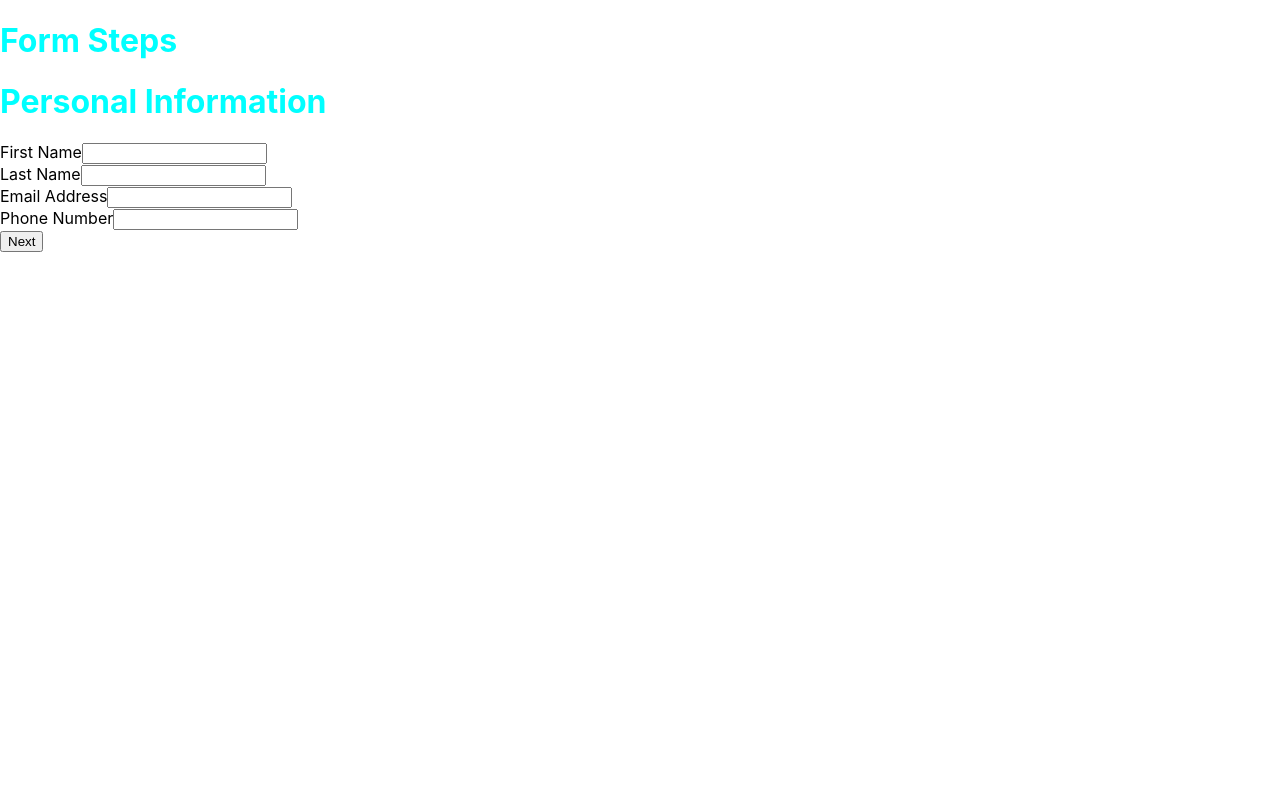
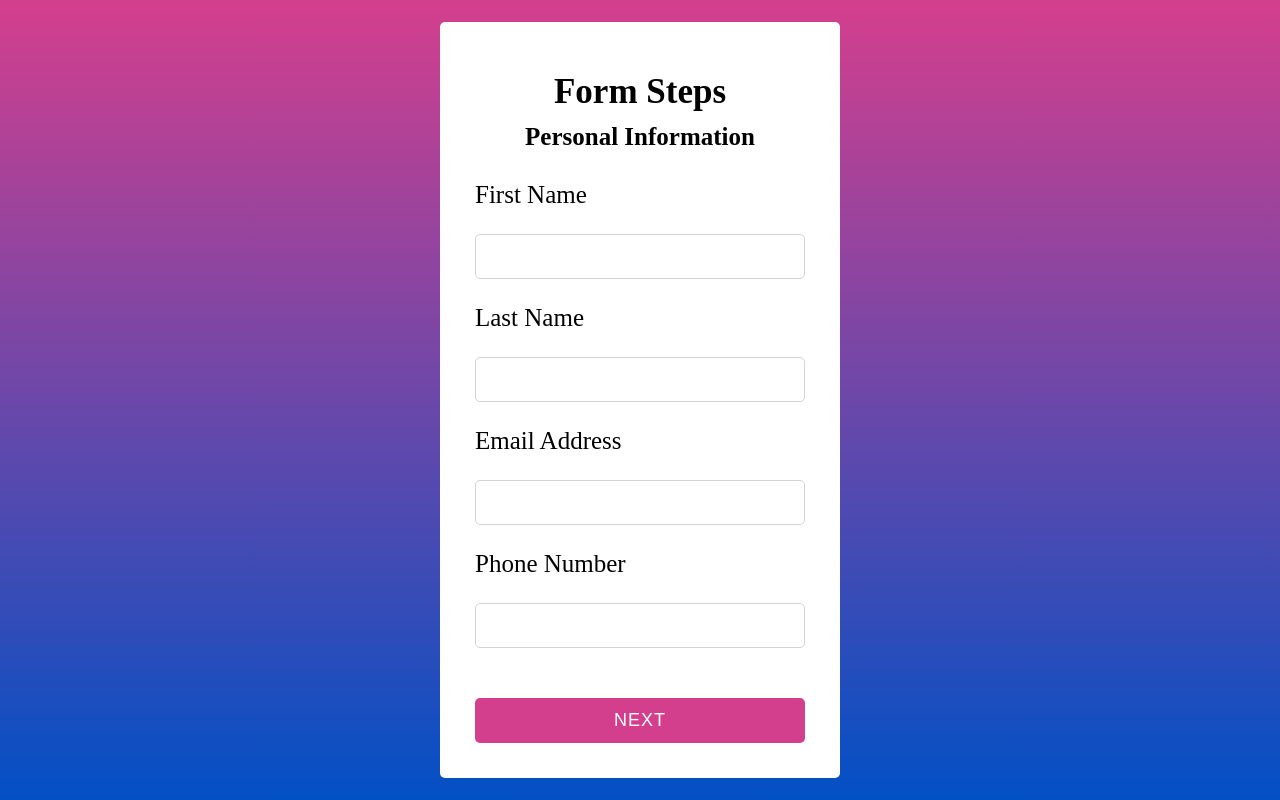
Before and after one commit to Sondos-Amr/React-Multi-Step-Form, a React (Create React App) app: page / in a window 1280 px wide. Built offline with nearby package versions, Linux system fonts and the light colour scheme.

Commit message:
Add styling to the form

```diff
--- a/src/App.jsx
+++ b/src/App.jsx
@@ -52,7 +52,7 @@ export default function App() {
           e.preventDefault();
         }}
       >
-        <h1>Form Steps</h1>
+        <header>Form Steps</header>
 
         {/* step 1 */}
         {step === 1 && (
@@ -92,7 +92,9 @@ export default function App() {
                 }}
               />
             </div>
-            <Btn nameButton="Next" onClick={handleNextStepClick} />
+            <div className="nextBtn-1">
+              <Btn nameButton="Next" onClick={handleNextStepClick} />
+            </div>
           </>
         )}
 
--- a/src/index.css
+++ b/src/index.css
@@ -1,17 +1,62 @@
+* {
+  margin: unset;
+  padding: unset;
+  box-sizing: border-box;
+}
 body {
-  margin: 0;
-  font-family: -apple-system, BlinkMacSystemFont, "Segoe UI", "Roboto", "Oxygen",
-    "Ubuntu", "Cantarell", "Fira Sans", "Droid Sans", "Helvetica Neue",
-    sans-serif;
-  -webkit-font-smoothing: antialiased;
-  -moz-osx-font-smoothing: grayscale;
+  display: flex;
+  align-items: center;
+  justify-content: center;
+  min-height: 100vh;
+  background: -webkit-repeating-linear-gradient(bottom, #0250c5, #d43f8d);
 }
-
-code {
-  font-family: source-code-pro, Menlo, Monaco, Consolas, "Courier New",
-    monospace;
+.form-container {
+  width: 400px;
+  background: #fff;
+  border-radius: 5px;
+  text-align: center;
+  padding: 50px 35px 10px 35px;
 }
-
+header {
+  font-size: 35px;
+  font-weight: 600;
+  margin-bottom: 11px;
+}
 h1 {
-  color: aqua;
+  font-size: 25px;
+  margin: 0 0 30px 0;
 }
+.personalInfo label {
+  display: flex;
+  text-align: start;
+  font-size: 25px;
+  font-weight: 500;
+}
+.personalInfo input {
+  height: 45px;
+  width: 330px;
+  margin: 25px 0;
+  border: 1px solid lightgrey;
+  border-radius: 5px;
+  font-size: 18px;
+  padding-left: 15px;
+}
+button {
+  height: 45px;
+  width: 330px;
+  margin-top: -20px;
+  border: none;
+  background: #d43f8d;
+  color: #fff;
+  font-size: 18px;
+  font-weight: 500;
+  letter-spacing: 1px;
+  text-transform: uppercase;
+  margin: 25px 0;
+  cursor: pointer;
+  border-radius: 5px;
+  transition: 0.3s ease;
+}
+button:hover {
+  background: #000;
+}
```
